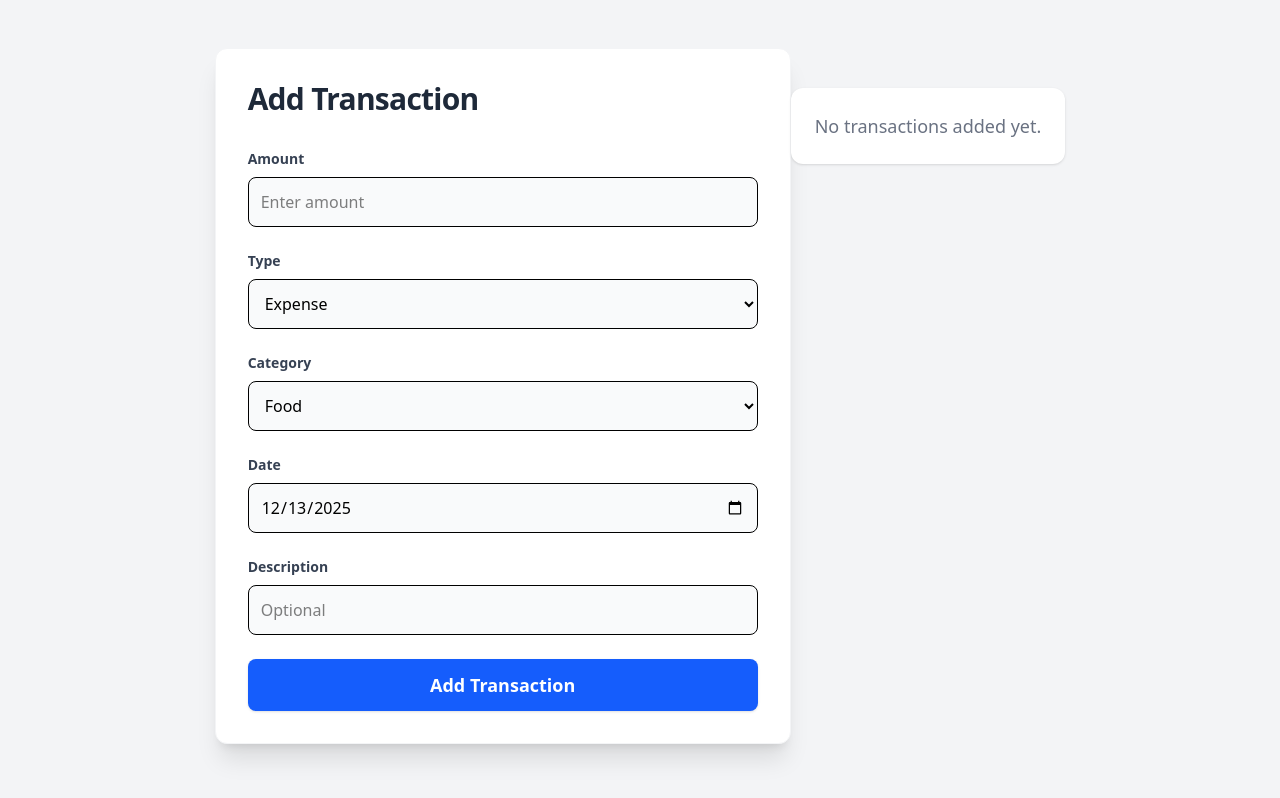
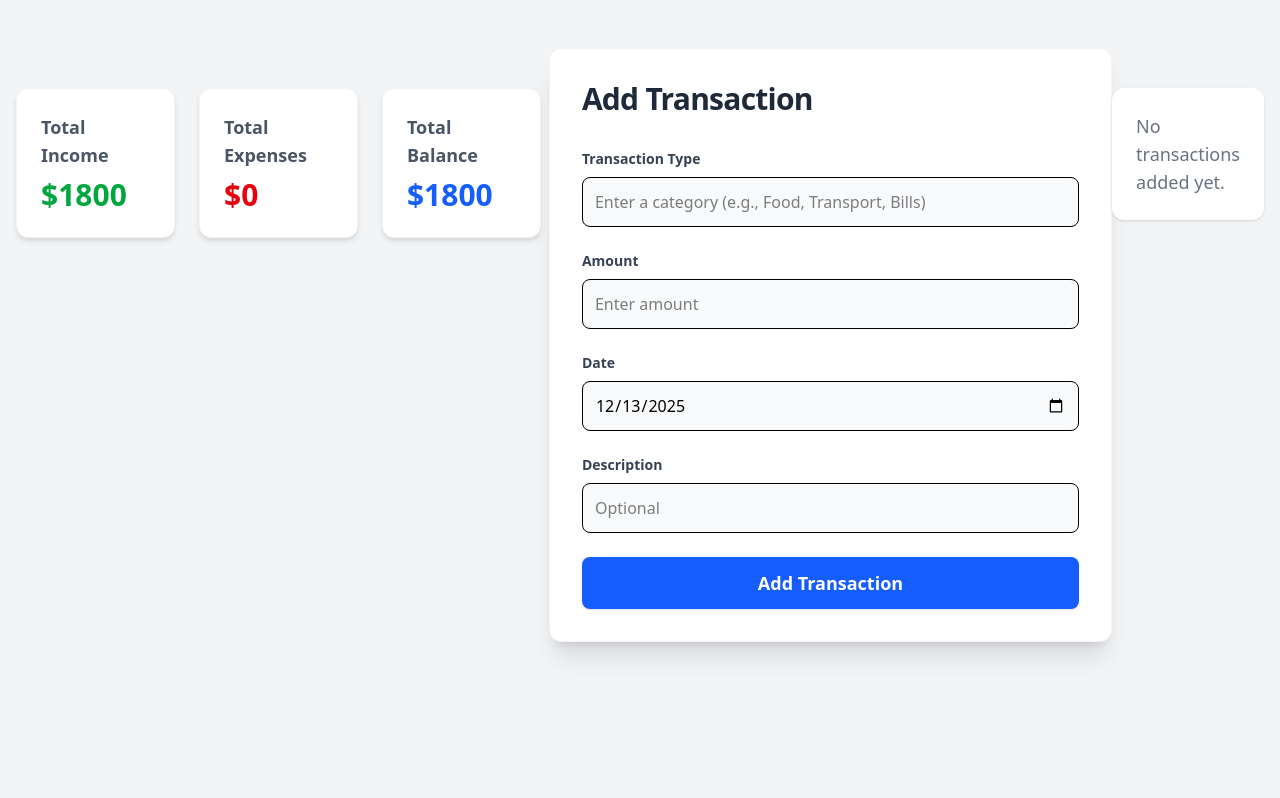
Before and after one commit to EliasYacoubDev/FinanceTracker, a React (Vite) app: page / in a window 1280 px wide. Built offline with nearby package versions, Linux system fonts and the light colour scheme.

Commit message:
second commit

```diff
--- a/src/App.tsx
+++ b/src/App.tsx
@@ -1,9 +1,11 @@
 import TransactionForm from "./components/forms/TransactionForm";
+import SummaryCards from "./components/SummaryCards";
 import TransactionTable from "./components/TransactionTable";
 
 export default function App() {
   return (
     <div className="min-h-screen bg-gray-100 flex justify-center items-start pt-12 px-4">
+      <SummaryCards />
       <TransactionForm />
       <TransactionTable />
     </div>
--- /dev/null
+++ b/src/components/SummaryCards.tsx
@@ -0,0 +1,33 @@
+import { useTransactionStore } from "../store/transactionStore";
+
+export default function SummaryCards() {
+  const income = useTransactionStore((state) => state.getIncome());
+  const expenses = useTransactionStore((state) => state.getExpenses());
+  const balance = useTransactionStore((state) => state.getBalance());
+
+  return (
+    <div className="grid grid-cols-1 sm:grid-cols-3 gap-6 w-full max-w-4xl mt-10 mr-2">
+      {/* Income Card */}
+      <div className="bg-white p-6 shadow-md rounded-xl border border-gray-100">
+        <h3 className="text-lg font-semibold text-gray-600">Total Income</h3>
+        <p className="text-3xl font-bold text-green-600 mt-2">${income}</p>
+      </div>
+      {/* Expense Card */}
+      <div className="bg-white p-6 shadow-md rounded-xl border border-gray-100">
+        <h3 className="text-lg font-semibold text-gray-600">Total Expenses</h3>
+        <p className="text-3xl font-bold text-red-600 mt-2">${expenses}</p>
+      </div>
+      {/* Balance Card */}
+      <div className="bg-white p-6 shadow-md rounded-xl border border-gray-100">
+        <h3 className="text-lg font-semibold text-gray-600">Total Balance</h3>
+        <p
+          className={`text-3xl font-bold mt-2 ${
+            balance >= 0 ? "text-blue-600" : "text-red-600"
+          }`}
+        >
+          ${balance}
+        </p>
+      </div>
+    </div>
+  );
+}
--- a/src/components/TransactionTable.tsx
+++ b/src/components/TransactionTable.tsx
@@ -16,33 +16,27 @@ export default function TransactionTable() {
   return (
     <div className="mt-10 ml-2 bg-white shadow-xl rounded-xl p-8 w-full max-w-4xl border border-gray-100">
       <h2 className="text-3xl font-bold mb-6 text-gray-800 tracking-tight">
-        Transaction List
+        Transactions
       </h2>
       <table className="w-full border-collapse">
         <thead>
           <tr className="bg-gray-100 text-left text-gray-700">
-            <th className="p-3">Amount</th>
-            <th className="p-3">Type</th>
-            <th className="p-3">Category</th>
+            <th className="p-3">Transaction Type</th>
             <th className="p-3">Date</th>
             <th className="p-3">Description</th>
+            <th className="p-3">Amount</th>
             <th className="p-3">Actions</th>
           </tr>
         </thead>
         <tbody>
           {transactions.map((t) => (
             <tr key={t.id} className="border-b hover:bg-gray-50">
-              <td className="p-3 font-semibold">
-                {t.type === "expense" ? (
-                  <span className="text-red-600">- ${t.amount}</span>
-                ) : (
-                  <span className="text-red-600">+ ${t.amount}</span>
-                )}
-              </td>
-              <td className="p-3 capitalize">{t.type}</td>
               <td className="p-3">{t.category}</td>
               <td className="p-3">{t.date}</td>
               <td className="p-3 text-gray-600">{t.description}</td>
+              <td className="p-3 font-semibold">
+                <span className="text-red-600">- ${t.amount}</span>
+              </td>
               <td className="p-3">
                 <button
                   onClick={() => deleteTransaction(t.id)}
--- a/src/components/forms/TransactionForm.tsx
+++ b/src/components/forms/TransactionForm.tsx
@@ -5,8 +5,7 @@ type TransactionType = "income" | "expense";
 
 export default function TransactionForm() {
   const [amount, setAmount] = useState("");
-  const [type, setType] = useState<TransactionType>("expense");
-  const [category, setCategory] = useState("Food");
+  const [category, setCategory] = useState("");
   const [date, setDate] = useState(
     () => new Date().toISOString().split("T")[0]
   );
@@ -17,9 +16,8 @@ export default function TransactionForm() {
     e.preventDefault();
 
     const newTransaction = {
+      category,
       amount: Number(amount),
-      type,
-      category,
       date,
       description: description.trim() || "No description",
     };
@@ -44,6 +42,20 @@ export default function TransactionForm() {
       </h2>
 
       <form className="space-y-6" onSubmit={handleSubmit}>
+        {/* Category */}
+        <div className="flex flex-col">
+          <label className="text-sm font-semibold text-gray-700 mb-2">
+            Transaction Type
+          </label>
+          <input
+            type="text"
+            value={category}
+            onChange={(e) => setCategory(e.target.value)}
+            className="w-full p-3 border rounded-lg focus:ring-2 focus:ring-blue-500 outline-none bg-gray-50"
+            placeholder="Enter a category (e.g., Food, Transport, Bills)"
+          />
+        </div>
+
         {/* Amount */}
         <div className="flex flex-col">
           <label className="text-sm font-semibold text-gray-700 mb-2">
@@ -58,41 +70,6 @@ export default function TransactionForm() {
             placeholder="Enter amount"
             required
           />
-        </div>
-
-        {/* Type */}
-        <div className="flex flex-col">
-          <label className="text-sm font-semibold text-gray-700 mb-2">
-            Type
-          </label>
-          <select
-            value={type}
-            onChange={(e) => setType(e.target.value as TransactionType)}
-            className="w-full p-3 border rounded-lg focus:ring-2 focus:ring-blue-500 outline-none bg-gray-50"
-          >
-            <option value="expense">Expense</option>
-            <option value="income">Income</option>
-          </select>
-        </div>
-
-        {/* Category */}
-        <div className="flex flex-col">
-          <label className="text-sm font-semibold text-gray-700 mb-2">
-            Category
-          </label>
-          <select
-            value={category}
-            onChange={(e) => setCategory(e.target.value)}
-            className="w-full p-3 border rounded-lg focus:ring-2 focus:ring-blue-500 outline-none bg-gray-50"
-          >
-            <option>Food</option>
-            <option>Transport</option>
-            <option>Shopping</option>
-            <option>Bills</option>
-            <option>Rent</option>
-            <option>Salary</option>
-            <option>Other</option>
-          </select>
         </div>
 
         {/* Date */}
--- a/src/store/transactionStore.ts
+++ b/src/store/transactionStore.ts
@@ -5,7 +5,6 @@ import { persist} from "zustand/middleware";
 export interface Transaction{
     id:string;
     amount:number;
-    type:"income" | "expense";
     category:string;
     date:string;
     description?:string;
@@ -15,11 +14,16 @@ interface TransactionState {
     transactions: Transaction[];
     addTransaction: (t:Omit<Transaction,"id">) => void;
     deleteTransaction: (id: string) => void;
+
+    // summary selectors
+    getIncome: () => number;
+    getExpenses: () => number;
+    getBalance: () => number;
 }
 
 export const useTransactionStore = create<TransactionState>()(
   persist(
-    (set) => ({
+    (set, get) => ({
       transactions: [],
 
       addTransaction: (t) =>
@@ -31,6 +35,18 @@ export const useTransactionStore = create<TransactionState>()(
         set((state) => ({
           transactions: state.transactions.filter((tx) => tx.id !== id),
         })),
+      getIncome: () => {
+          return 1800
+      },
+      getExpenses: () => {
+          const tx = get().transactions;
+          return tx.reduce((sum, t) => sum + t.amount, 0)
+      },
+      getBalance: () => {
+          const income = get().getIncome();
+          const expenses = get().getExpenses();
+          return income - expenses;
+      },
     }),
     {
       name: "finance-transactions", // key used in localStorage
```
